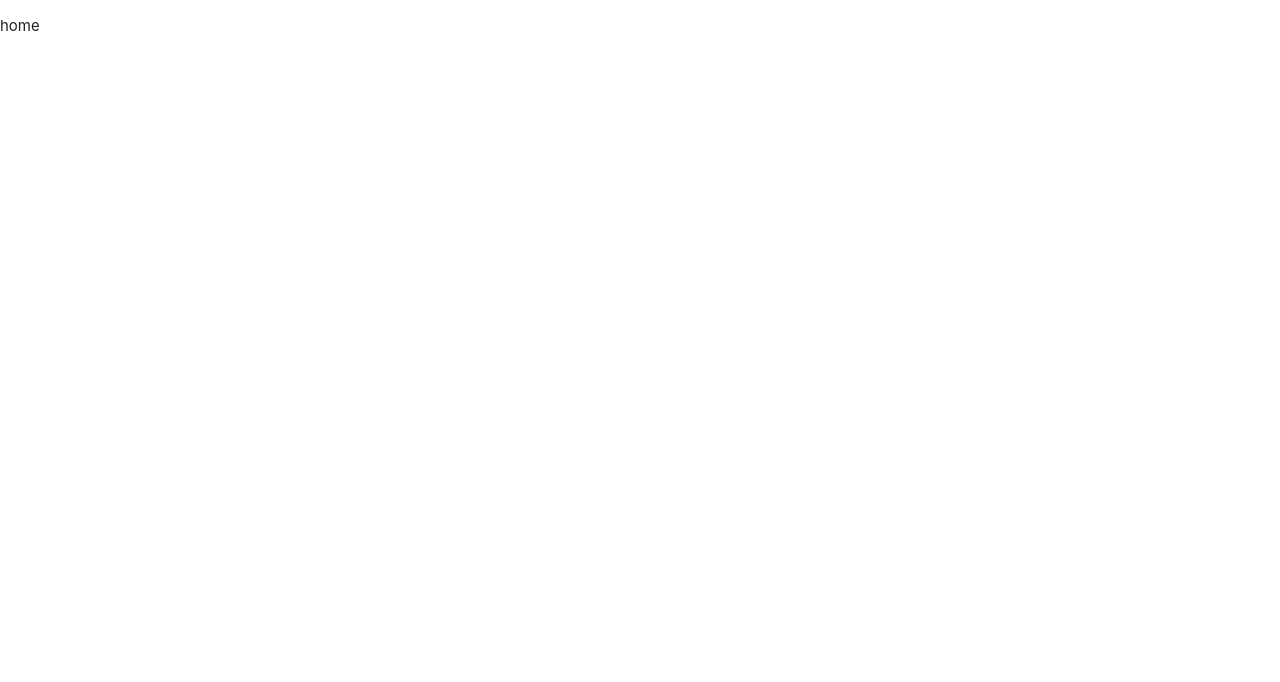
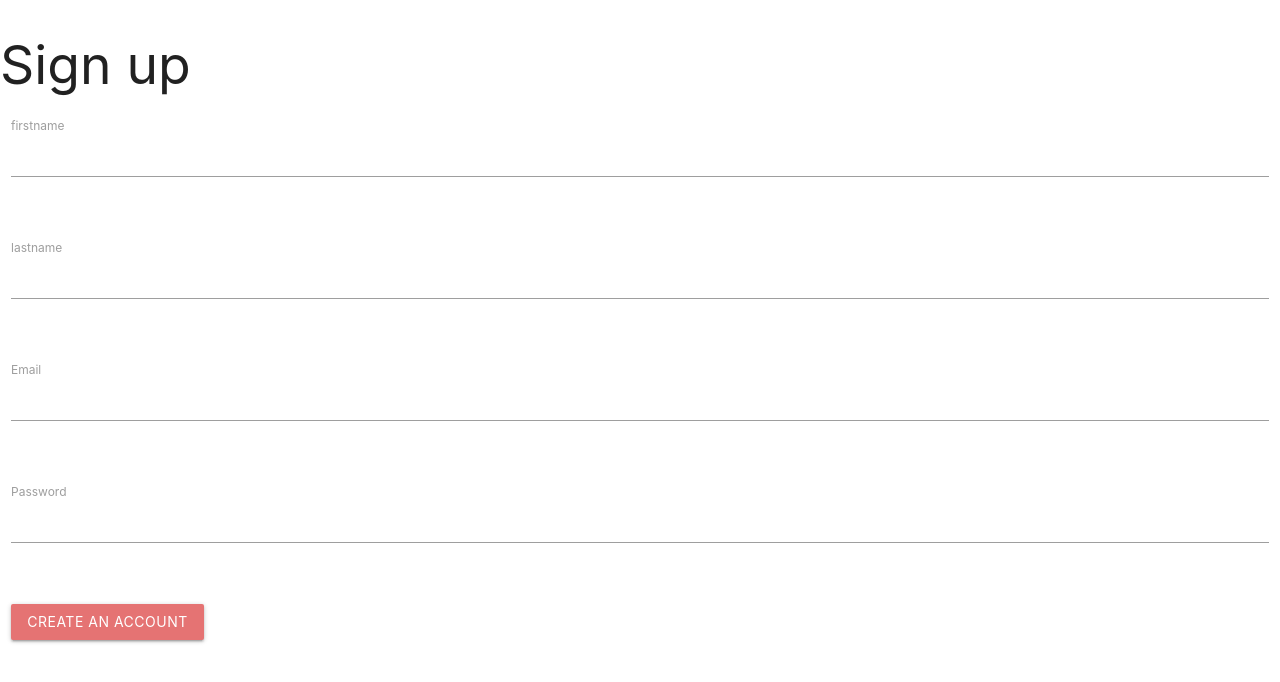
Before and after one commit to DanielDohyun/MERN-boilerPlate, a React (Create React App) app in the folder client/: page /register in a window 1280 px wide. Shown: the top 682 px of the page. Built offline with nearby package versions, Linux system fonts and the light colour scheme.

Commit message:
create html strcutures for register page

```diff
--- a/client/src/App.js
+++ b/client/src/App.js
@@ -1,7 +1,8 @@
 import './App.css';
 import { Route, Switch } from 'react-router-dom';
 import Home from './components/Home/Home';
-import Login from './components/Register'
+import Login from './components/Login/Login'
+import Register from './components/Register/Register';
 
 function App() {
   return (
@@ -9,6 +10,7 @@ function App() {
     <div className="app">
       <Switch>
         <Route path='/login' component={Login} />
+        <Route path='/register' component={Register} />
         <Route path='/' component={Home} />
         </Switch>
     </div>
--- a/client/src/components/Register/index.js
+++ b/client/src/components/Login/Login.js
@@ -1,6 +1,7 @@
 import React, { useState, useEffect } from 'react'
 import { connect, useDispatch } from 'react-redux';
-import {loginUser} from '../actions/user_actions'
+import { loginUser } from '../actions/user_actions'
+import { Link } from 'react-router-dom';
 
 function Login() {
     const [email, setEmail] = useState('');
@@ -103,6 +104,15 @@ function Login() {
                             >
                                 Login
                             </button>
+                            <Link to='/register'>
+                                <button
+                                    className='btn waves-effect red lighten-2'
+                                    type='submit'
+                                    name='action'
+                                >
+                                        Signup
+                                </button>
+                            </Link>
                         </div>
                     </div>
                 </form>
--- a/client/src/components/Register/Register.js
+++ b/client/src/components/Register/Register.js
@@ -0,0 +1,125 @@
+import React, {useState} from 'react';
+
+function Register() {
+
+    const [first, setFirst] = useState('');
+    const [last, setLast] = useState('');
+    const [email, setEmail] = useState('');
+    const [password, setPassword] = useState('');
+    const [err, setErr] = useState('');
+
+    const submitForm = () => {
+
+    }
+
+    return (
+        <div className='register'>
+            <h2>Sign up</h2>
+            <div className='row'>
+                <form className='col s12' onSubmit={e => submitForm(e)}>
+                    <div className='row'>
+                        <div className='input-field col s12'>
+                            <input
+                                type="text"
+                                name='first'
+                                id='first'
+                                className='validate'
+                                value={first}
+                                onChange={e => setFirst(e.target.value)}
+                            />
+                            <label className='active' htmlFor="first">firstname</label>
+                            <span
+                                className='helper-text'
+                                data-error='Invalid password'
+                                data-success='right'
+                            />
+                        </div>
+                    </div>
+
+                    <div className='row'>
+                        <div className='input-field col s12'>
+                            <input
+                                type="text"
+                                name='last'
+                                id='last'
+                                className='validate'
+                                value={last}
+                                onChange={e => setLast(e.target.value)}
+                            />
+                            <label className='active' htmlFor="last">lastname</label>
+                            <span
+                                className='helper-text'
+                                data-error='Invalid email'
+                                data-success='right'
+                            />
+                        </div>
+                    </div>
+
+
+
+                    <div className='row'>
+                        <div className='input-field col s12'>
+                            <input
+                                type="email"
+                                name='email'
+                                id='email'
+                                className='validate'
+                                value={email}
+                                onChange={e => setEmail(e.target.value)}
+                            />
+                            <label className='active' htmlFor="email">Email</label>
+                            <span
+                                className='helper-text'
+                                data-error='Invalid email'
+                                data-success='right'
+                            />
+                        </div>
+                    </div>
+
+                    <div className='row'>
+                        <div className='input-field col s12'>
+                            <input
+                                type="password"
+                                name='password'
+                                id='password'
+                                className='validate'
+                                value={password}
+                                onChange={e => setPassword(e.target.value)}
+                            />
+                            <label className='active' htmlFor="password">Password</label>
+                            <span
+                                className='helper-text'
+                                data-error='Invalid password'
+                                data-success='right'
+                            />
+                        </div>
+                    </div>
+
+                    {
+                        err.length > 0 && (
+                            <div>
+                                {/* {displayErr(err)} */}
+                                <p>{err}</p>
+                            </div>
+                        )
+                    }
+
+                    <div className='row'>
+                        <div className='col s12'>
+                            <button
+                                className='btn waves-effect red lighten-2'
+                                type='submit'
+                                name='action'
+                                onClick={submitForm}
+                            >
+                                Create an account
+                            </button>
+                        </div>
+                    </div>
+                </form>
+            </div>
+        </div>
+    )
+}
+
+export default Register;
```
